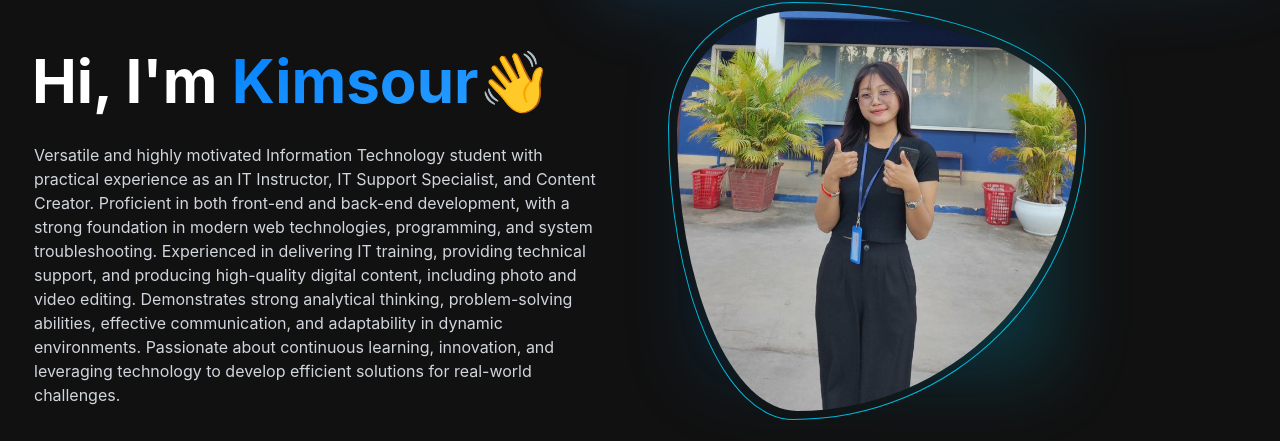
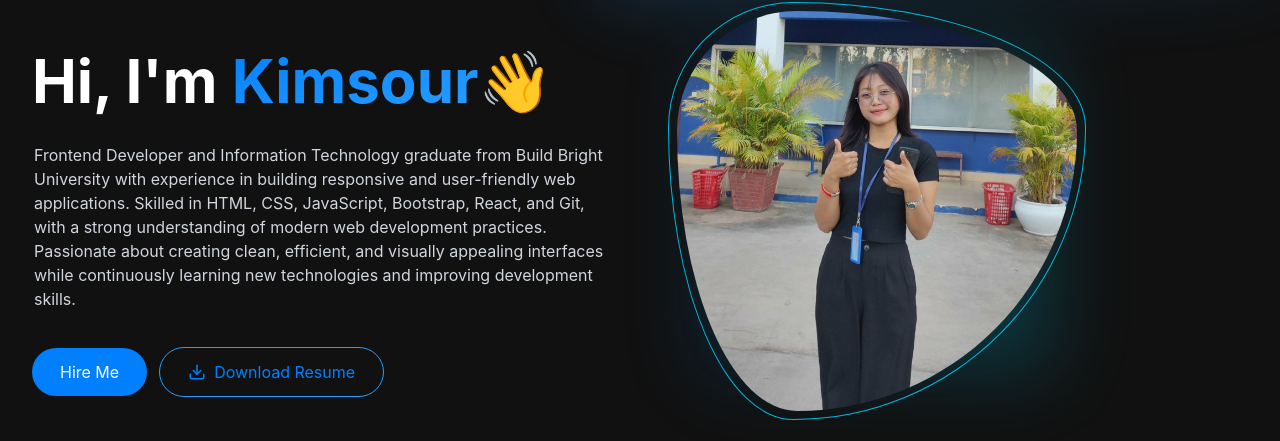
Before and after one commit to Chandae24/Portfolio, a React (Vite) app: page / in a window 1280 px wide. Shown: the part 185-626 px from the top of the page. Built offline with nearby package versions, Linux system fonts and the light colour scheme.

Commit message:
update cv: about, title of tab

```diff
--- a/index.html
+++ b/index.html
@@ -4,7 +4,7 @@
     <meta charset="UTF-8" />
     <link rel="icon" type="image/svg+xml" href="/favicon.svg" />
     <meta name="viewport" content="width=device-width, initial-scale=1.0" />
-    <title>portfolio</title>
+    <title>Kimsour</title>
   </head>
   <body>
     <div id="root"></div>
--- a/src/components/AboutSection.jsx
+++ b/src/components/AboutSection.jsx
@@ -5,26 +5,22 @@ import about from '../assets/about.jpg'
 const AboutSection = () => {
     return (
         <section className='text-white mt-10 relative overflow-hidden' id='about'>
-        <div className='max-w-7xl mx-auto px-4 md:grid md:grid-cols-2 gap-12 items-center py-16 xl:px-16 relative z-10'>
+            <div
+                className='max-w-7xl mx-auto px-4 md:grid md:grid-cols-2 gap-12 items-center py-16 xl:px-16 relative z-10'>
                 <div data-aos='fade-right'>
                     <h2 className='text-4xl md:text-5xl font-extrabold text-white mb-6'>
                         More <span className='text-primary'>About </span> Me
                     </h2>
-                <p className='text-gray-400 text-base lg:text-lg mb-10 leading-relaxed'>
-                    I am currently a fourth-year Information Technology student at Build Bright University and am eager to apply
-                    my technical knowledge, programming skills, and practical experience in a professional working environment.
-<br/><br/>
-                    Through my academic studies and work experience, I have developed a strong foundation in both front-end
-                    and back-end web development. I am familiar with modern web technologies including HTML, CSS, JavaScript,
-                    MySQL, and responsive web design. In addition, I have experience working with digital tools, troubleshooting
-                    technical issues, and creating user-friendly content and systems.
-<br/><br/>
-                    I am passionate about web development and eager to expand my skills through hands-on experience at your company.
-                    I believe my technical background, creativity, and willingness to learn would allow me to contribute positively to your team.
 
+                    <pre className="text-gray-400 text-base lg:text-lg mb-10 leading-relaxed whitespace-pre-wrap">
 
-                </p>
+{`I am a Frontend Developer and Information Technology graduate from Build Bright University with a strong passion for creating modern, responsive, and user-friendly web applications. Proficient in HTML, CSS, JavaScript, Bootstrap, and modern frontend frameworks, I have experience developing intuitive user interfaces that enhance user experience and meet business requirements.
 
+Throughout my academic projects and practical experience, I have gained hands-on skills in responsive web design, API integration, website optimization, version control using Git, and cross-browser compatibility. I am committed to writing clean, maintainable, and efficient code while following industry best practices and modern development standards.
+
+With a strong problem-solving mindset, attention to detail, and eagerness to learn new technologies, I enjoy transforming creative ideas into functional digital solutions. I am seeking opportunities to contribute my technical skills, collaborate with development teams, and grow as a professional Frontend Developer while delivering high-quality web experiences.`}
+
+</pre>
                     <div className='grid grid-cols-2 gap-4 max-w-xl'>
 
                         <div className='text-center rounded-2xl bg-[#111a3e] border
@@ -50,8 +46,10 @@ const AboutSection = () => {
                         <div className='absolute inset-0 z-0 rounded-full shadow-lg border border-primary
                     translate-x-4 translate-y-4'></div>
 
-                    <div className='relative z-10 w-full h-full bg-[#111a3e] rounded-full overflow-hidden border border-[#1f1641]'>
-                        <img src={about} alt="About" className='w-full h-full object-cover transition-transform duration-500 hover:scale-110' />
+                        <div
+                            className='relative z-10 w-full h-full bg-[#111a3e] rounded-full overflow-hidden border border-[#1f1641]'>
+                            <img src={about} alt="About"
+                                 className='w-full h-full object-cover transition-transform duration-500 hover:scale-110'/>
                         </div>
                     </div>
                 </div>
--- a/src/components/HeroSection.jsx
+++ b/src/components/HeroSection.jsx
@@ -20,14 +20,8 @@ const HeroSection = () => {
                             👋
                         </h1>
                     </div>
-                    <p className='text-gray-300 pt-8 text-center lg:text-left mx-auto max-w-xl'>
-                        Versatile and highly motivated Information Technology student with practical experience as an IT Instructor,
-                        IT Support Specialist, and Content Creator. Proficient in both front-end and back-end development,
-                        with a strong foundation in modern web technologies, programming, and system troubleshooting.
-                        Experienced in delivering IT training, providing technical support, and producing high-quality digital content,
-                        including photo and video editing. Demonstrates strong analytical thinking, problem-solving abilities,
-                        effective communication, and adaptability in dynamic environments. Passionate about continuous learning,
-                        innovation, and leveraging technology to develop efficient solutions for real-world challenges.
+                    <p className='text-gray-300 pt-8 text-center lg:text-left mx-auto max-w-xl text-wrap'>
+                        Frontend Developer and Information Technology graduate from Build Bright University with experience in building responsive and user-friendly web applications. Skilled in HTML, CSS, JavaScript, Bootstrap, React, and Git, with a strong understanding of modern web development practices. Passionate about creating clean, efficient, and visually appealing interfaces while continuously learning new technologies and improving development skills.
                     </p>
                     <div className='flex items-center gap-3 pt-9 flex-col sm:flex-row sm:w-max lg:mx-0'>
                         <button className='px-6 md:px-7 py-3 rounded-full relative group w-full sm:w-max flex justify-center'>
```
Lines whose indentation alone changed are shown as unchanged.
